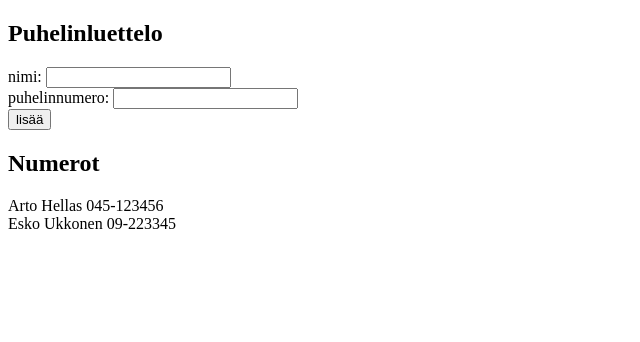
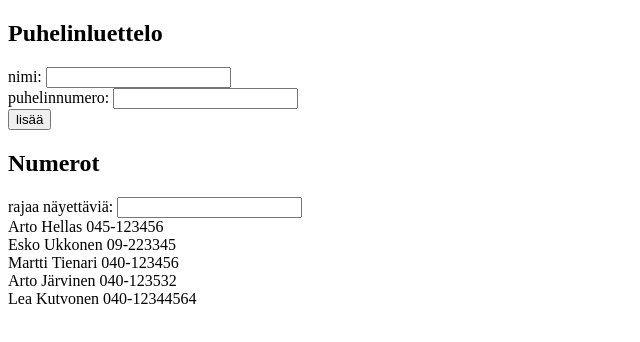
Before and after one commit to tsd80/mooc-fullstackopen-2019, a React (Create React App) app in the folder 2/puhelinluettelo/: page / in a window 1280 px wide. Shown: the top 342 px of the page, without its empty margins (0-640 px from the left). Built offline with nearby package versions, Linux system fonts and the light colour scheme.

Commit message:
2.9: Part 4, puhelinluettello

```diff
--- a/2/puhelinluettelo/src/components/App.js
+++ b/2/puhelinluettelo/src/components/App.js
@@ -2,7 +2,16 @@ import React, { useState } from 'react'
 
 const PrintOut = (props) => {
   let i=0;
-  const names = () => props.list.map((name) => {i++;return <Name name={name} key={i}/>});
+
+  //notes.filter(note => note.important);
+
+
+  const names = () => props.list.map((name) => {
+    i++;
+    if (name.name.toLowerCase().indexOf(props.search)!==-1){
+    return <Name name={name} key={i}/>}
+    else {return ''}
+  });
   return (<div>{names()}</div>)
 };
 
@@ -15,10 +24,14 @@ const Name = (props) => {
 const App = () => {
   const [ persons, setPersons] = useState([
     {name: 'Arto Hellas', numero: '045-123456' },
-    {name: 'Esko Ukkonen', numero: '09-223345'}
+    {name: 'Esko Ukkonen', numero: '09-223345'},
+    {name: 'Martti Tienari', numero: '040-123456'},
+    {name: 'Arto Järvinen', numero: '040-123532'},
+    {name: 'Lea Kutvonen', numero: '040-12344564'}
   ]);
   const [newName, setNewName] = useState('');
   const [newPhone, setNewPhone] = useState('');
+  const [search, setSearch] = useState('');
 
   const addPerson = (e) => {
     console.log(e.target.name);
@@ -35,6 +48,7 @@ const App = () => {
 
   const onNameChange = (e) => setNewName(e.target.value);
   const onPhoneChange = (e) => setNewPhone(e.target.value);
+  const onSearchChange = (e) => setSearch(e.target.value);
 
   return (
       <div>
@@ -48,7 +62,8 @@ const App = () => {
           </div>
         </form>
         <h2>Numerot</h2>
-        <PrintOut list={persons}/>
+        <div>rajaa näyettäviä: <input value={search} onChange={onSearchChange}/></div>
+        <PrintOut list={persons} search={search}/>
       </div>
   )
 
```
